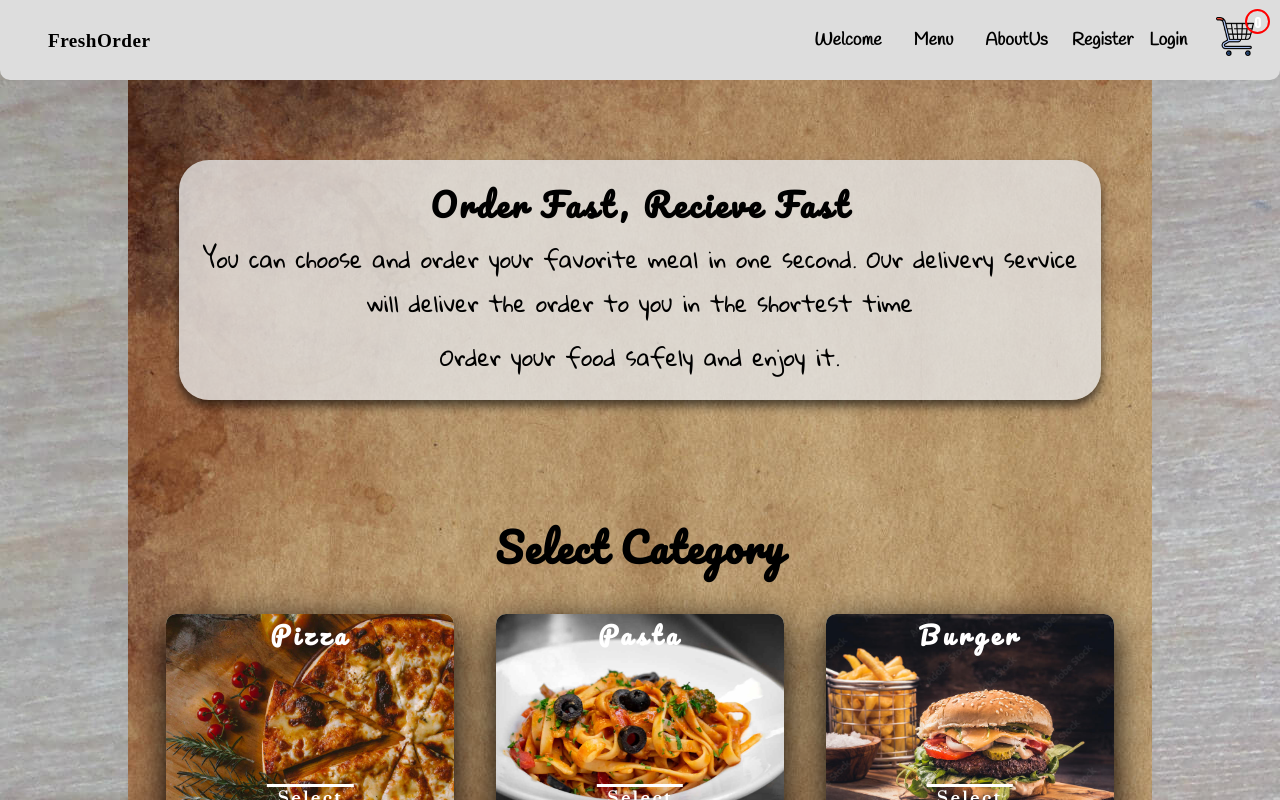
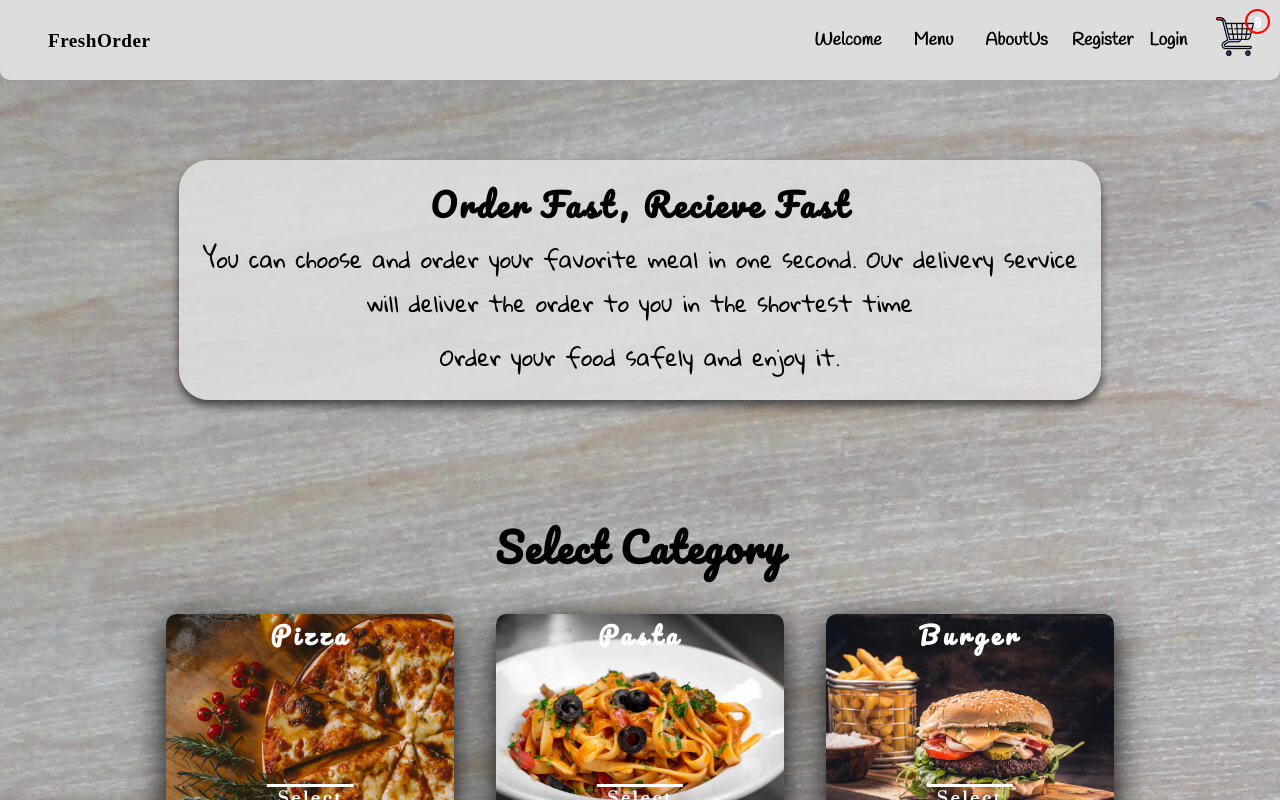
Before and after one commit to VeckovN/FreshOrder, a React (Create React App) app in the folder client/: page / in a window 1280 px wide. Shown: the top 800 px of the page. Built offline with nearby package versions, Linux system fonts and the light colour scheme; a web font is replaced by a local one.

Commit message:
background image removed

```diff
--- a/client/src/components/Page/Home.css
+++ b/client/src/components/Page/Home.css
@@ -1,12 +1,8 @@
 .home-container{
-    background:url('../../../public/BackgroundCenter.jpg');
-
-    margin:2rem auto 0 auto;
-    width:80%;
-    height: 100%;
-
-    max-width:1200px;
-
+  margin:2rem auto 0 auto;
+  width:80%;
+  height: 100%;
+  max-width:1200px;
 }
 
 @media screen and (max-width:900px){
```
